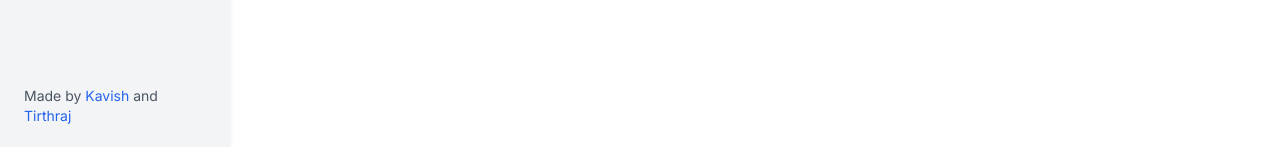
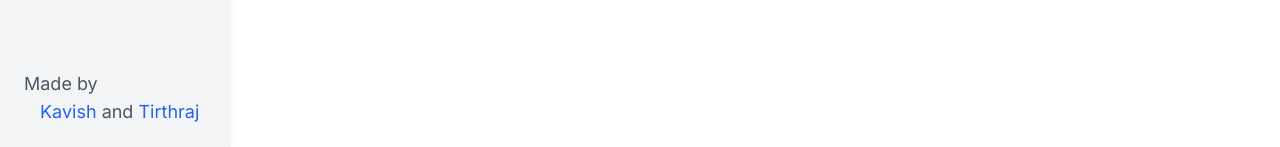
Before and after one commit to kash2104/gsoc-issue-tracker, a Next.js app: page / in a window 1280 px wide. Shown: the part 650-797 px from the top of the page. Built offline with nearby package versions, Linux system fonts and the light colour scheme; no server answers; the database is empty.

Commit message:
footer link added.

```diff
--- a/app/components/Navbar.tsx
+++ b/app/components/Navbar.tsx
@@ -5,7 +5,7 @@ import Link from "next/link";
 type NavbarProps = {
   year: string;
   setYear: Function;
-  setSearchQuery : Function;
+  setSearchQuery: Function;
 };
 
 const Navbar = ({ year, setYear, setSearchQuery }: NavbarProps) => {
@@ -17,7 +17,7 @@ const Navbar = ({ year, setYear, setSearchQuery }: NavbarProps) => {
         </div>
 
         <div className="my-4">
-          <Searchbar  setSearchQuery={setSearchQuery}/>
+          <Searchbar setSearchQuery={setSearchQuery} />
         </div>
 
         <div className="flex flex-col gap-2 items-start">
@@ -40,18 +40,19 @@ const Navbar = ({ year, setYear, setSearchQuery }: NavbarProps) => {
         </div>
       </div>
 
-      <footer className="text-sm text-gray-600 mt-4">
-        Made by{" "}
+      <footer className="text-lg text-gray-600 mt-4">
+        Made by
+        <br />
         <Link
-          href="https://github.com/kash2104"
+          href="https://www.linkedin.com/in/kavish-parikh"
           target="blank"
-          className=" text-blue-600"
+          className=" text-blue-600 ml-4"
         >
           Kavish
         </Link>
         {" and "}
         <Link
-          href="https://github.com/Tirthraj-Raval"
+          href="linkedin.com/in/tirthraj-raval-773422263"
           target="blank"
           className=" text-blue-600"
         >
```
